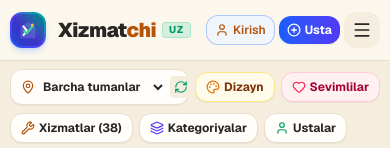
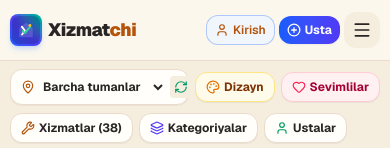
Before and after one commit to f-1331/Xizmatchi, a Next.js app: page / in a window 390 px wide. Shown: the top 148 px of the page. Built offline with nearby package versions, Linux system fonts and the light colour scheme.

Commit message:
fix: simplify netlify.toml for Next.js 16 and make logo ultra-compact on mobile to eliminate hamburger clipping

```diff
--- a/src/components/Logo.tsx
+++ b/src/components/Logo.tsx
@@ -14,12 +14,12 @@
   const isDark = theme === 'dark';
 
   return (
-    <div className={`flex items-center gap-3 group select-none ${className}`}>
+    <div className={`flex items-center gap-1.5 sm:gap-3 group select-none shrink-0 ${className}`}>
       {/* Brand Icon Emblem */}
-      <div className="relative w-9 h-9 sm:w-11 sm:h-11 rounded-xl sm:rounded-2xl bg-gradient-to-tr from-blue-600 via-indigo-600 to-emerald-500 p-0.5 shadow-md shadow-blue-500/20 group-hover:shadow-lg group-hover:shadow-blue-500/30 group-hover:scale-105 transition-all duration-300 shrink-0">
-        <div className="w-full h-full rounded-[10px] sm:rounded-[14px] bg-slate-950/20 backdrop-blur-xs flex items-center justify-center text-white">
+      <div className="relative w-8 h-8 sm:w-11 sm:h-11 rounded-lg sm:rounded-2xl bg-gradient-to-tr from-blue-600 via-indigo-600 to-emerald-500 p-0.5 shadow-md shadow-blue-500/20 group-hover:shadow-lg group-hover:shadow-blue-500/30 group-hover:scale-105 transition-all duration-300 shrink-0">
+        <div className="w-full h-full rounded-[7px] sm:rounded-[14px] bg-slate-950/20 backdrop-blur-xs flex items-center justify-center text-white">
           <svg
-            className="w-5 h-5 sm:w-6 sm:h-6"
+            className="w-4.5 h-4.5 sm:w-6 sm:h-6"
             viewBox="0 0 32 32"
             fill="none"
             xmlns="http://www.w3.org/2000/svg"
@@ -55,9 +55,9 @@
       {/* Typography */}
       {variant !== 'icon-only' && (
         <div className="flex flex-col">
-          <div className="flex items-center gap-1.5 leading-none">
+          <div className="flex items-center gap-1 sm:gap-1.5 leading-none">
             <span
-              className={`text-xl sm:text-2xl font-black tracking-tight transition-colors ${
+              className={`text-lg sm:text-2xl font-black tracking-tight transition-colors ${
                 isDark
                   ? 'text-white group-hover:text-blue-400'
                   : 'text-slate-900 group-hover:text-blue-600'
@@ -65,7 +65,7 @@
             >
               Xizmat<span className="text-blue-600">chi</span>
             </span>
-            <span className="inline-flex items-center px-1.5 py-0.5 rounded text-[10px] font-extrabold bg-emerald-500/15 text-emerald-600 dark:text-emerald-400 border border-emerald-500/20 uppercase tracking-widest">
+            <span className="hidden sm:inline-flex items-center px-1.5 py-0.5 rounded text-[10px] font-extrabold bg-emerald-500/15 text-emerald-600 dark:text-emerald-400 border border-emerald-500/20 uppercase tracking-widest">
               UZ
             </span>
           </div>
```
Also changed, not shown: 1 other file (tests, documents, lock files or other folders).
